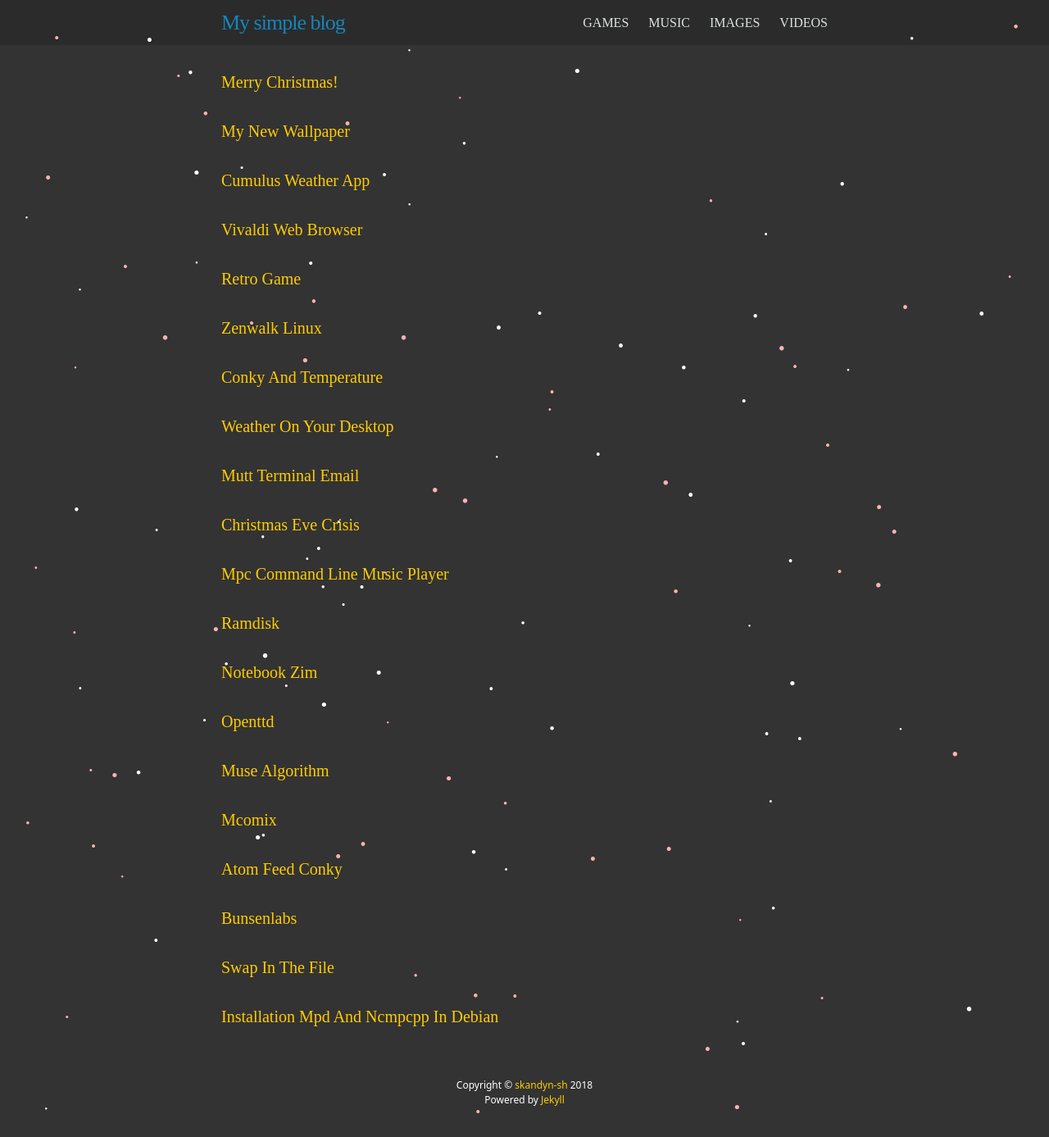
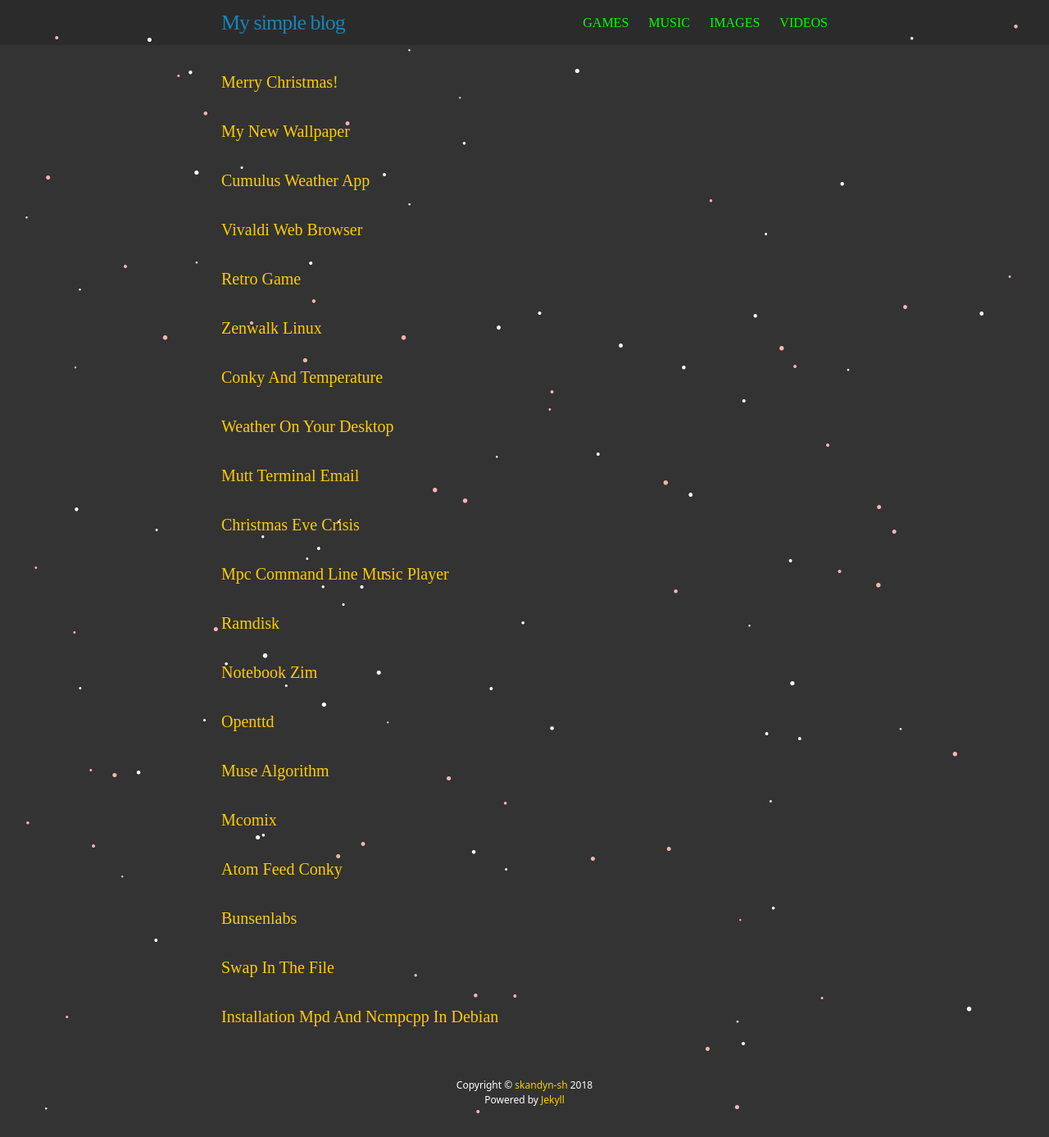
Before and after one commit to skandyn-sh/skandyn-sh.github.io, a Jekyll site: the page built from index.html, in a window 1280 px wide. Shown: the whole page at 82% size. Built offline with Jekyll 4.4.1, drawn with Linux system fonts in a browser that asks for light colours; nearby versions of some CDN libraries; library files that are not in the unit come from our copies; comment, search, counter and statistics services are not loaded.

Commit message:
Update main.scss

```diff
--- a/css/main.scss
+++ b/css/main.scss
@@ -14,7 +14,7 @@
 $spacing-unit:     30px;
 
 $text-color:       #ddd;
-$text-color2:      #dbe3de;
+$text-color2:      #00ff00;
 $background-color: #333333;
 $brand-color:      #ffcc00;
 
```
